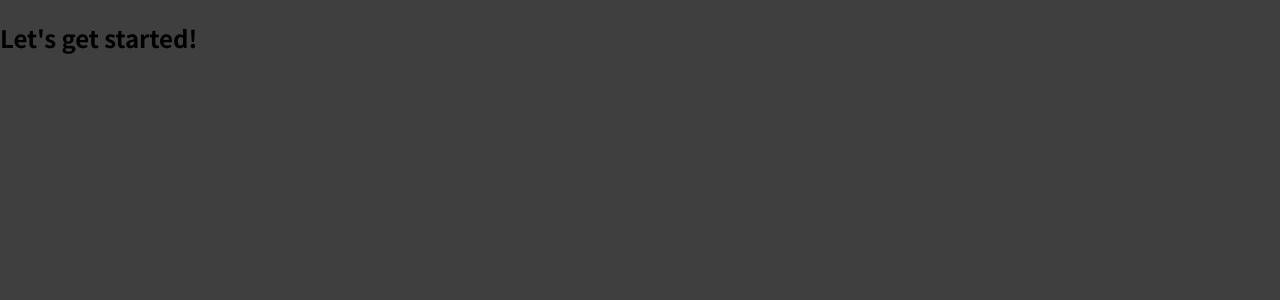
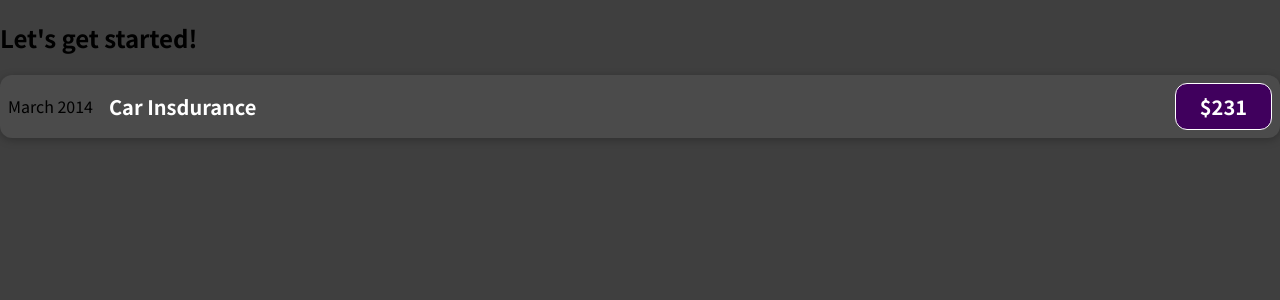
Before and after one commit to ashikahmedfahim/expense-tracker, a React (Create React App) app: page / in a window 1280 px wide. Shown: the top 300 px of the page. Built offline with nearby package versions, Linux system fonts and the light colour scheme.

Commit message:
expense item added

```diff
--- a/src/App.js
+++ b/src/App.js
@@ -1,7 +1,10 @@
+import ExpenseItem from "./components/ExpenseItem";
+
 function App() {
   return (
     <div>
       <h2>Let's get started!</h2>
+      <ExpenseItem />
     </div>
   );
 }
--- /dev/null
+++ b/src/components/ExpenseItem.css
@@ -0,0 +1,56 @@
+.expense-item {
+  display: flex;
+  justify-content: space-between;
+  align-items: center;
+  box-shadow: 0 2px 8px rgba(0, 0, 0, 0.25);
+  padding: 0.5rem;
+  margin: 1rem 0;
+  border-radius: 12px;
+  background-color: #4b4b4b;
+}
+
+.expense-item__description {
+  display: flex;
+  flex-direction: column;
+  gap: 1rem;
+  align-items: flex-end;
+  flex-flow: column-reverse;
+  justify-content: flex-start;
+  flex: 1;
+}
+
+.expense-item h2 {
+  color: #3a3a3a;
+  font-size: 1rem;
+  flex: 1;
+  margin: 0 1rem;
+  color: white;
+}
+
+.expense-item__price {
+  font-size: 1rem;
+  font-weight: bold;
+  color: white;
+  background-color: #40005d;
+  border: 1px solid white;
+  padding: 0.5rem;
+  border-radius: 12px;
+}
+
+@media (min-width: 580px) {
+  .expense-item__description {
+    flex-direction: row;
+    align-items: center;
+    justify-content: flex-start;
+    flex: 1;
+  }
+
+  .expense-item__description h2 {
+    font-size: 1.25rem;
+  }
+
+  .expense-item__price {
+    font-size: 1.25rem;
+    padding: 0.5rem 1.5rem;
+  }
+}
--- /dev/null
+++ b/src/components/ExpenseItem.js
@@ -0,0 +1,16 @@
+import React from "react";
+import "./ExpenseItem.css";
+
+const ExpenseItem = () => {
+  return (
+    <div className="expense-item">
+      <div>March 2014</div>
+      <div className="expense-item__description">
+        <h2>Car Insdurance</h2>
+        <div className="expense-item__price">$231</div>
+      </div>
+    </div>
+  );
+};
+
+export default ExpenseItem;
```
Also changed, not shown: 1 other file (tests, documents, lock files or other folders).
